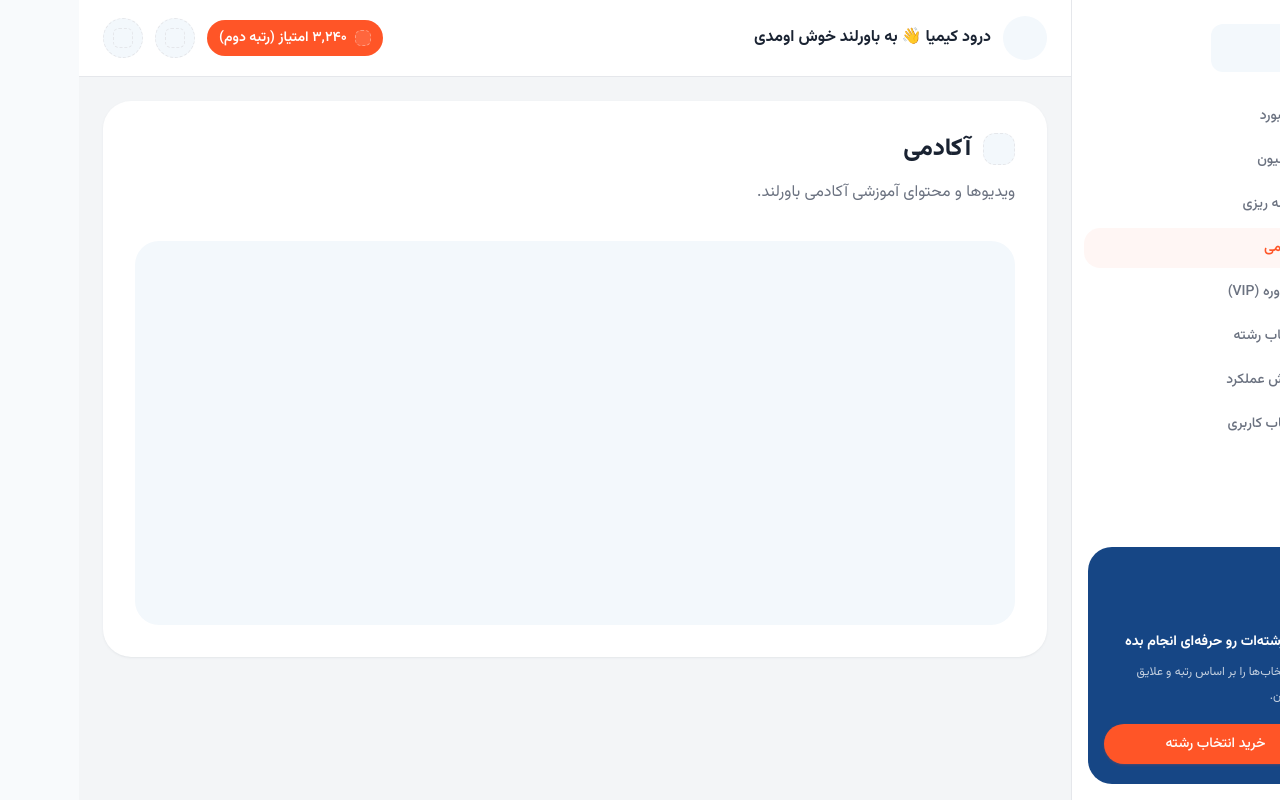
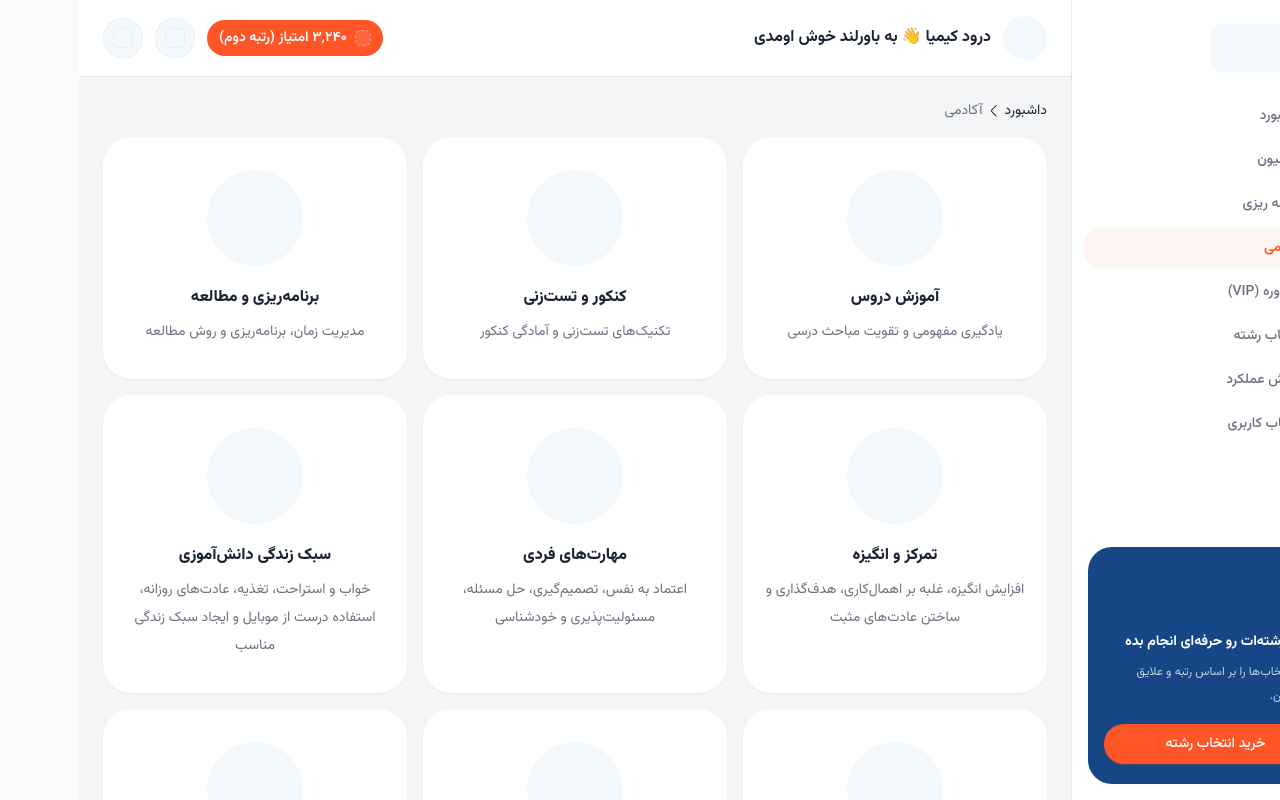
Before and after one commit to separsco/bavarland, a Next.js app: page /dashboard/academy in a window 1280 px wide. Built offline with nearby package versions, Linux system fonts and the light colour scheme.

Commit message:
create DashboardAcademyPage

```diff
--- a/app/dashboard/academy/page.tsx
+++ b/app/dashboard/academy/page.tsx
@@ -1,5 +1,5 @@
 import type { Metadata } from "next";
-import { DashboardSectionPage } from "@/components/dashboard/DashboardSectionPage";
+import { AcademyPageContent } from "@/components/dashboard/AcademyPageContent";
 
 export const metadata: Metadata = {
   title: "آکادمی | داشبورد باورلند",
@@ -7,11 +7,5 @@ export const metadata: Metadata = {
 };
 
 export default function DashboardAcademyPage() {
-  return (
-    <DashboardSectionPage
-      title="آکادمی"
-      description="ویدیوها و محتوای آموزشی آکادمی باورلند."
-      icon="dashboard-nav-academy"
-    />
-  );
+  return <AcademyPageContent />;
 }
--- /dev/null
+++ b/components/dashboard/AcademyPageContent.tsx
@@ -0,0 +1,34 @@
+import { Breadcrumb } from "@/components/ui/Breadcrumb";
+import { MediaSlot } from "@/components/ui/MediaSlot";
+import { academyCategories } from "@/data/academy";
+
+export function AcademyPageContent() {
+  return (
+    <div className="space-y-4">
+      <Breadcrumb
+        items={[
+          { label: "داشبورد", href: "/dashboard" },
+          { label: "آکادمی" },
+        ]}
+      />
+
+      <div className="grid gap-4 sm:grid-cols-2 xl:grid-cols-3">
+        {academyCategories.map((category) => (
+          <article
+            key={category.id}
+            className="rounded-[1.75rem] border border-transparent bg-white px-5 py-8 text-center shadow-sm shadow-navy/5 transition-colors hover:border-primary"
+          >
+            <MediaSlot
+              label={category.image}
+              className="mx-auto size-20 rounded-full bg-sky-soft sm:size-24"
+            />
+            <h2 className="mt-5 text-base font-extrabold text-foreground">
+              {category.title}
+            </h2>
+            <p className="mt-2 text-sm leading-7 text-muted">{category.description}</p>
+          </article>
+        ))}
+      </div>
+    </div>
+  );
+}
--- /dev/null
+++ b/data/academy.ts
@@ -0,0 +1,59 @@
+export const academyCategories = [
+  {
+    id: "lessons",
+    title: "آموزش دروس",
+    description: "یادگیری مفهومی و تقویت مباحث درسی",
+    image: "academy-category-lessons",
+  },
+  {
+    id: "konkur",
+    title: "کنکور و تست‌زنی",
+    description: "تکنیک‌های تست‌زنی و آمادگی کنکور",
+    image: "academy-category-konkur",
+  },
+  {
+    id: "planning",
+    title: "برنامه‌ریزی و مطالعه",
+    description: "مدیریت زمان، برنامه‌ریزی و روش مطالعه",
+    image: "academy-category-planning",
+  },
+  {
+    id: "focus",
+    title: "تمرکز و انگیزه",
+    description: "افزایش انگیزه، غلبه بر اهمال‌کاری، هدف‌گذاری و ساختن عادت‌های مثبت",
+    image: "academy-category-focus",
+  },
+  {
+    id: "skills",
+    title: "مهارت‌های فردی",
+    description: "اعتماد به نفس، تصمیم‌گیری، حل مسئله، مسئولیت‌پذیری و خودشناسی",
+    image: "academy-category-skills",
+  },
+  {
+    id: "lifestyle",
+    title: "سبک زندگی دانش‌آموزی",
+    description:
+      "خواب و استراحت، تغذیه، عادت‌های روزانه، استفاده درست از موبایل و ایجاد سبک زندگی مناسب",
+    image: "academy-category-lifestyle",
+  },
+  {
+    id: "stress",
+    title: "آرامش و مدیریت استرس",
+    description:
+      "کنترل اضطراب، مدیریت فشارهای درسی، تمرکز و حفظ آرامش در دوران امتحان و کنکور",
+    image: "academy-category-stress",
+  },
+  {
+    id: "digital",
+    title: "سواد دیجیتال و فضای مجازی",
+    description:
+      "مدیریت استفاده از شبکه‌های اجتماعی، تمرکز در فضای دیجیتال و استفاده مفید از تکنولوژی",
+    image: "academy-category-digital",
+  },
+  {
+    id: "career",
+    title: "مسیر تحصیلی و آینده شغلی",
+    description: "شناخت رشته‌ها، انتخاب رشته، شناخت استعدادها و تصمیم‌گیری برای آینده",
+    image: "academy-category-career",
+  },
+] as const;
```
